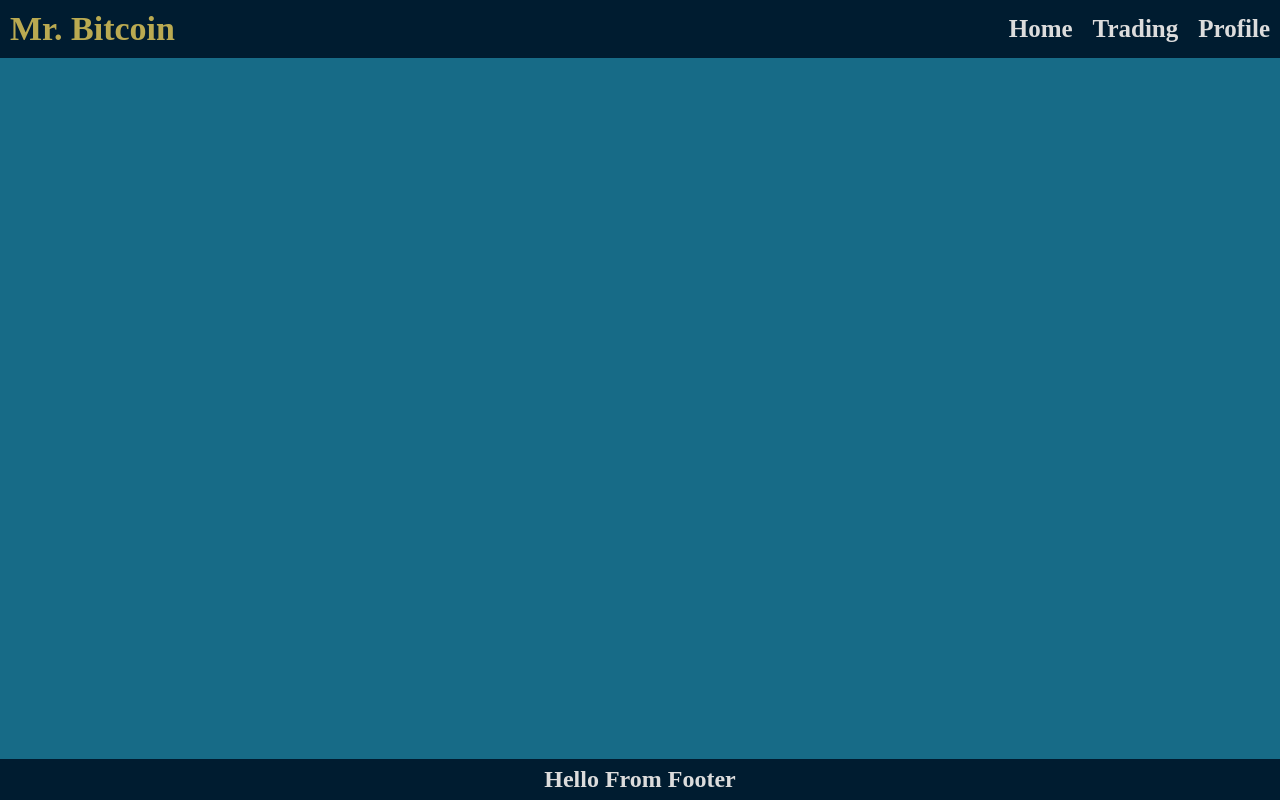
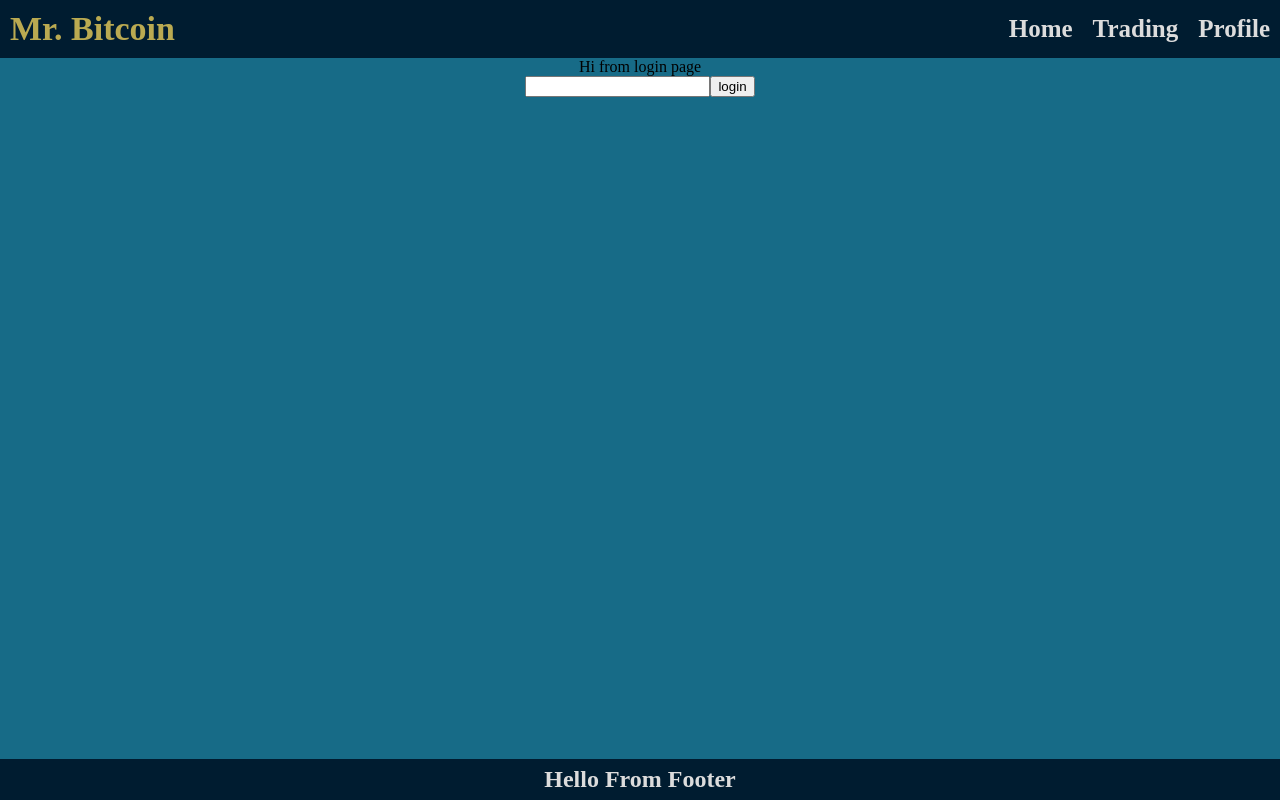
Before and after one commit to VadimEp622/proj-Vue-mr-bitcoin, a Vue app: page /trading-data#/login in a window 1280 px wide. Built offline with nearby package versions, Linux system fonts and the light colour scheme.

Commit message:
fixed on page load, not redirecting to login

```diff
--- a/src/App.vue
+++ b/src/App.vue
@@ -55,10 +55,12 @@ IV. homepage will be fancy, with a "welcome <user.name>" greeting, with user tra
 
 
 <template>
-  <AppHeader />
-  <main>
-    <RouterView />
-  </main>
-  <AppFooter />
+  <section class="app">
+    <AppHeader />
+    <main>
+      <RouterView />
+    </main>
+    <AppFooter />
+  </section>
   <UserMsg />
 </template>
--- a/src/assets/styles/basics/_base.scss
+++ b/src/assets/styles/basics/_base.scss
@@ -3,7 +3,7 @@ body {
     background-color: #176b87;
 }
 
-#app {
+.app {
     display: grid;
     grid-template-rows: auto 1fr auto;
     height: 100vh;
--- a/src/router/index.js
+++ b/src/router/index.js
@@ -20,6 +20,7 @@ const router = createRouter({
       component: LoginView,
       beforeEnter: (to, from, next) => {
         if (store.state.user.user) next({ name: 'home' })
+        else next()
       },
     },
     // {
```
